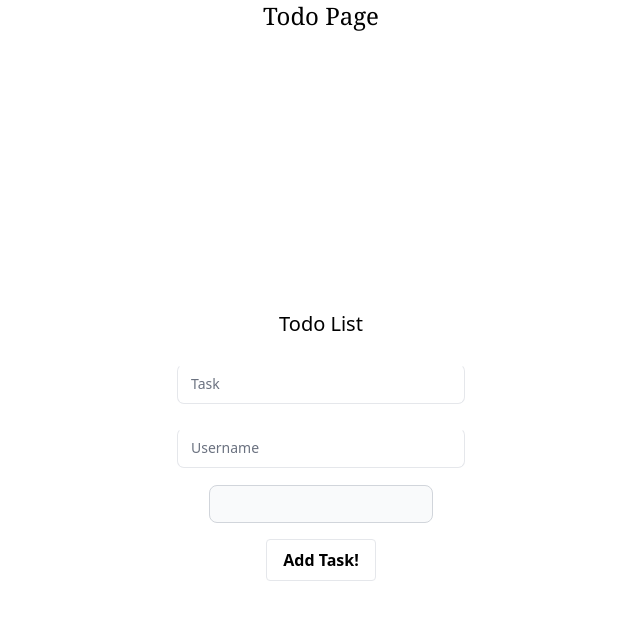
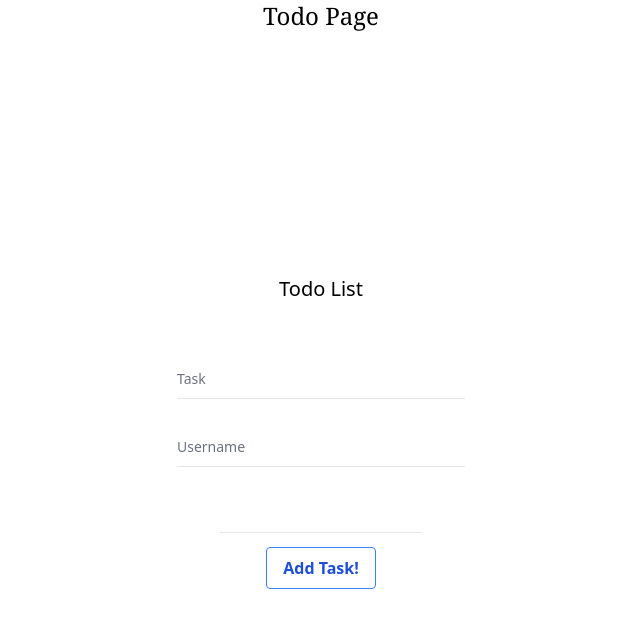
Before and after one commit to katechoi14/todoList, a Next.js app: page /todo in a window 1280 px wide. Shown: the top 628 px of the page, without its empty margins (319-959 px from the left). Built offline with nearby package versions, Linux system fonts and the light colour scheme.

Commit message:
Update ToDoList.tsx

```diff
--- a/src/components/ToDoList.tsx
+++ b/src/components/ToDoList.tsx
@@ -97,54 +97,52 @@ const TodoList: React.FC = () => {
     setDragOverIndex(null);
   };
 
-  const inputClassNames = "peer w-full h-full bg-transparent text-blue-gray-700 font-sans font-normal outline outline-0 focus:outline-0 disabled:bg-blue-gray-50 disabled:border-0 transition-all placeholder-shown:border placeholder-shown:border-blue-gray-200 placeholder-shown:border-t-blue-gray-200 border focus:border-2 border-t-transparent focus:border-t-transparent text-sm px-3 py-2.5 rounded-[7px] border-blue-gray-200 focus:border-gray-900";
-  const labelClassNames = "flex w-full h-full select-none pointer-events-none absolute left-0 font-normal !overflow-visible truncate peer-placeholder-shown:text-blue-gray-500 leading-tight peer-focus:leading-tight peer-disabled:text-transparent peer-disabled:peer-placeholder-shown:text-blue-gray-500 transition-all -top-1.5 peer-placeholder-shown:text-sm text-[11px] peer-focus:text-[11px] before:content[' '] before:block before:box-border before:w-2.5 before:h-1.5 before:mt-[6.5px] before:mr-1 peer-placeholder-shown:before:border-transparent before:rounded-tl-md before:border-t peer-focus:before:border-t-2 before:border-l peer-focus:before:border-l-2 before:pointer-events-none before:transition-all peer-disabled:before:border-transparent after:content[' '] after:block after:flex-grow after:box-border after:w-2.5 after:h-1.5 after:mt-[6.5px] after:ml-1 peer-placeholder-shown:after:border-transparent after:rounded-tr-md after:border-t peer-focus:after:border-t-2 after:border-r peer-focus:after:border-r-2 after:pointer-events-none after:transition-all peer-disabled:after:border-transparent peer-placeholder-shown:leading-[3.75] text-gray-500 peer-focus:text-gray-900 before:border-blue-gray-200 peer-focus:before:!border-gray-900 after:border-blue-gray-200 peer-focus:after:!border-gray-900";
-
   return (
     <div className="flex flex-col justify-center items-center overflow-x-hidden max-w-full min-h-screen">
       <div className="text-center">
-    <h2 className="h-20 text-xl flex items-center justify-center">Todo List</h2>
-    <form className="items-center" onSubmit={addTask}>
-      <div className="w-72">
-        <div className="relative w-full min-w-[200px] h-10">
+        <h2 className="h-20 text-xl">Todo List</h2>
+        <form onSubmit={addTask}>
+          <div className="flex flex-col gap-6 w-72">
+            <div className="relative h-11 w-full min-w-[200px]">
               <input
-            className={inputClassNames}
+                id="task"
+                className="peer h-full w-full border-b border-blue-gray-200 bg-transparent pt-4 pb-1.5 font-sans text-sm font-normal text-blue-gray-700 outline outline-0 transition-all placeholder-shown:border-blue-gray-200 focus:border-gray-500 focus:outline-0 disabled:border-0 disabled:bg-blue-gray-50 placeholder:opacity-0 focus:placeholder:opacity-100"
                 placeholder=" "
                 value={newTask}
                 onChange={(e) => setNewTask(e.target.value)}
               />
-          <label className={labelClassNames}>
+              <label htmlFor="task" className="after:content[''] pointer-events-none absolute left-0  -top-1.5 flex h-full w-full select-none !overflow-visible truncate text-[11px] font-normal leading-tight text-gray-500 transition-all after:absolute after:-bottom-1.5 after:block after:w-full after:scale-x-0 after:border-b-2 after:border-gray-500 after:transition-transform after:duration-300 peer-placeholder-shown:text-sm peer-placeholder-shown:leading-[4.25] peer-placeholder-shown:text-blue-gray-500 peer-focus:text-[11px] peer-focus:leading-tight peer-focus:text-gray-900 peer-focus:after:scale-x-100 peer-focus:after:border-gray-900 peer-disabled:text-transparent peer-disabled:peer-placeholder-shown:text-blue-gray-500">
                 Task
               </label>
             </div>
-      </div>
-      <div className="w-72 mt-6">
-        <div className="relative w-full min-w-[200px] h-10">
+            <div className="relative h-11 w-full min-w-[200px]">
               <input
-            className={inputClassNames}
+                id="username"
+                className="peer h-full w-full border-b border-blue-gray-200 bg-transparent pt-4 pb-1.5 font-sans text-sm font-normal text-blue-gray-700 outline outline-0 transition-all placeholder-shown:border-blue-gray-200 focus:border-gray-500 focus:outline-0 disabled:border-0 disabled:bg-blue-gray-50 placeholder:opacity-0 focus:placeholder:opacity-100"
                 placeholder=" "
                 value={userName}
                 onChange={(e) => setUserName(e.target.value)}
               />
-          <label className={labelClassNames}>
+              <label htmlFor="username" className="after:content[''] pointer-events-none absolute left-0  -top-1.5 flex h-full w-full select-none !overflow-visible truncate text-[11px] font-normal leading-tight text-gray-500 transition-all after:absolute after:-bottom-1.5 after:block after:w-full after:scale-x-0 after:border-b-2 after:border-gray-500 after:transition-transform after:duration-300 peer-placeholder-shown:text-sm peer-placeholder-shown:leading-[4.25] peer-placeholder-shown:text-blue-gray-500 peer-focus:text-[11px] peer-focus:leading-tight peer-focus:text-gray-900 peer-focus:after:scale-x-100 peer-focus:after:border-gray-900 peer-disabled:text-transparent peer-disabled:peer-placeholder-shown:text-blue-gray-500">
                 Username
               </label>
             </div>
-      </div>
-      <div className="w-72 mt-4">
-        <div>
+            <div className="relative min-w-[200px] h-10">
               <DatePicker
                 id="selectedDate"
                 selected={selectedDate}
                 onChange={(date) => setSelectedDate(date)}
-            className="bg-gray-50 border border-gray-300 text-gray-900 text-sm rounded-lg focus:ring-blue-500 focus:border-blue-500 block w-full ps-3 p-2 dark:bg-gray-700 dark:border-gray-600 dark:placeholder-gray-400 dark:text-white dark:focus:ring-blue-500 dark:focus:border-blue-500"
+                className="peer h-full w-full border-b border-blue-gray-200 bg-transparent pt-4 pb-1.5 font-sans text-sm font-normal text-blue-gray-700 outline outline-0 transition-all placeholder-shown:border-blue-gray-200 focus:border-gray-500 focus:outline-0 disabled:border-0 disabled:bg-blue-gray-50 placeholder:opacity-0 focus:placeholder:opacity-100"
+                placeholderText="Date"
               />
+              <label htmlFor="selectedDate" className="after:content[''] pointer-events-none absolute left-0  -top-1.5 flex h-full w-full select-none !overflow-visible truncate text-[11px] font-normal leading-tight text-gray-500 transition-all after:absolute after:-bottom-1.5 after:block after:w-full after:scale-x-0 after:border-b-2 after:border-gray-500 after:transition-transform after:duration-300 peer-placeholder-shown:text-sm peer-placeholder-shown:leading-[4.25] peer-placeholder-shown:text-blue-gray-500 peer-focus:text-[11px] peer-focus:leading-tight peer-focus:text-gray-900 peer-focus:after:scale-x-100 peer-focus:after:border-gray-900 peer-disabled:text-transparent peer-disabled:peer-placeholder-shown:text-blue-gray-500">
+              </label>
             </div>
           </div>
-      <div className="flex justify-center items-center w-72 max-w-full mt-4">
+          <div className="w-72 max-w-full mt-4">
             <button
               type="submit"
-          className="text-base bg-transparent hover:bg-pinkpink text-pinkpink font-semibold hover:text-white py-2 px-4 border border-pinkpink hover:border-transparent rounded">
+              className="text-base bg-transparent hover:bg-blue-500 text-blue-700 font-semibold hover:text-white py-2 px-4 border border-blue-500 hover:border-transparent rounded">
               Add Task!
             </button>
           </div>
```
Lines whose indentation alone changed are shown as unchanged.
